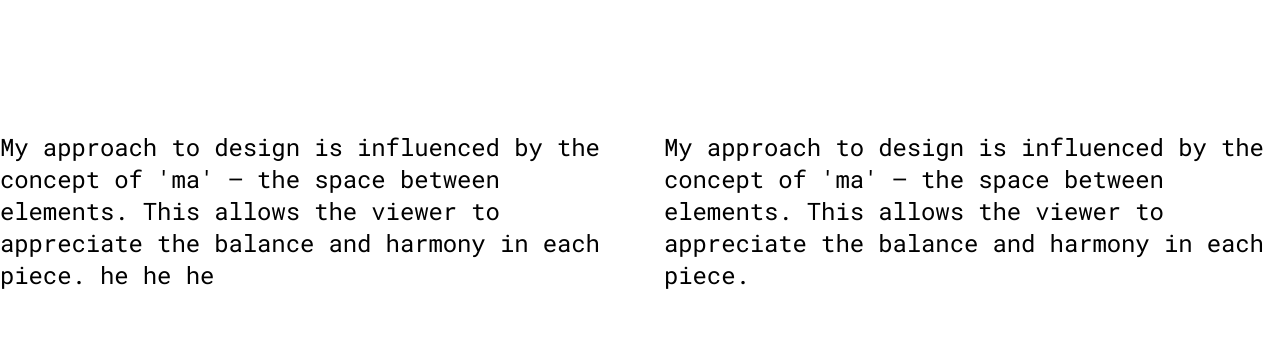
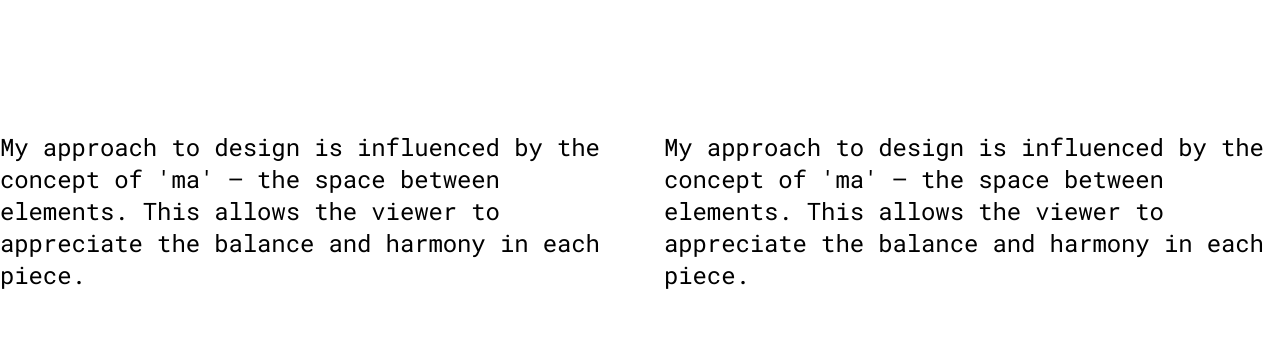
Before and after one commit to swagatobauri/capstone_project, a plain HTML site: page index.html in a window 1280 px wide. Shown: the part 1440-1781 px from the top of the page. Drawn offline with Linux system fonts and the light colour scheme; a web font is replaced by a local one.

Commit message:
removed he he he

```diff
--- a/index.html
+++ b/index.html
@@ -38,7 +38,7 @@
 
     <section class="card-section" >
         <div class="card">
-            <p>My approach to design is influenced by the concept of 'ma' – the space between elements. This allows the viewer to appreciate the balance and harmony in each piece. he he he</p>
+            <p>My approach to design is influenced by the concept of 'ma' – the space between elements. This allows the viewer to appreciate the balance and harmony in each piece.</p>
         </div>
         <div class="card">
             <p>My approach to design is influenced by the concept of 'ma' – the space between elements. This allows the viewer to appreciate the balance and harmony in each piece.</p>
```
